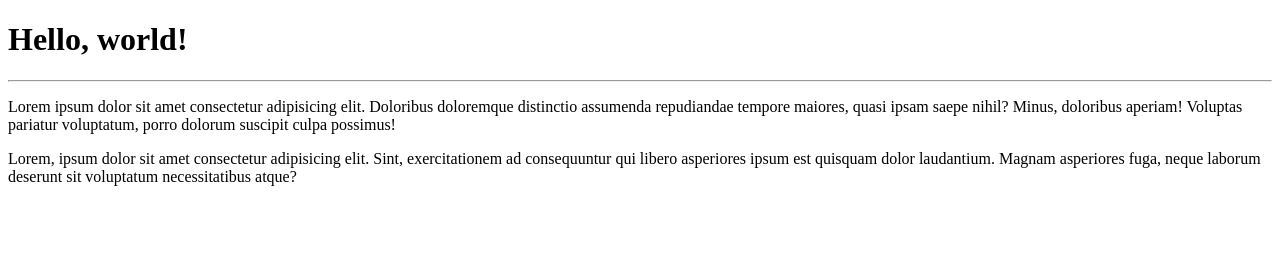
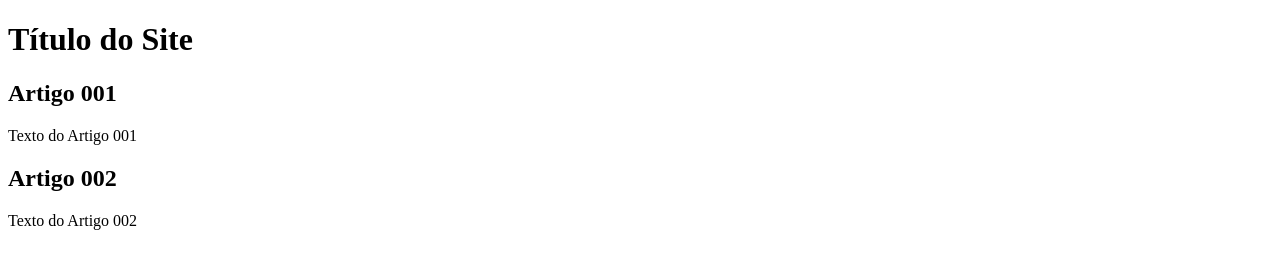
Before and after one commit to cinthyatt/CursoemVideoGit, a plain HTML site: page siteexemplo/index.html in a window 1280 px wide. Drawn offline with Linux system fonts and the light colour scheme.

Commit message:
add index

```diff
--- a/siteexemplo/index.html
+++ b/siteexemplo/index.html
@@ -6,9 +6,23 @@
     <title>My first site in Repositories</title>
 </head>
 <body>
-    <h1>Hello, world!</h1>
-    <hr>
-    <p>Lorem ipsum dolor sit amet consectetur adipisicing elit. Doloribus doloremque distinctio assumenda repudiandae tempore maiores, quasi ipsam saepe nihil? Minus, doloribus aperiam! Voluptas pariatur voluptatum, porro dolorum suscipit culpa possimus!</p>
-    <p>Lorem, ipsum dolor sit amet consectetur adipisicing elit. Sint, exercitationem ad consequuntur qui libero asperiores ipsum est quisquam dolor laudantium. Magnam asperiores fuga, neque laborum deserunt sit voluptatum necessitatibus atque?</p>
+    <main>
+        <header>
+            <h1>Título do Site</h1>
+        </header>
+        <article>
+            <h2>Artigo 001</h2>
+            <p>Texto do Artigo 001</p>
+        </article>
+        <article>
+            <h2>Artigo 002</h2>
+            <p>Texto do Artigo 002</p>
+
+        </article>
+
+
+    </main>
+
+
 </body>
 </html>
```
